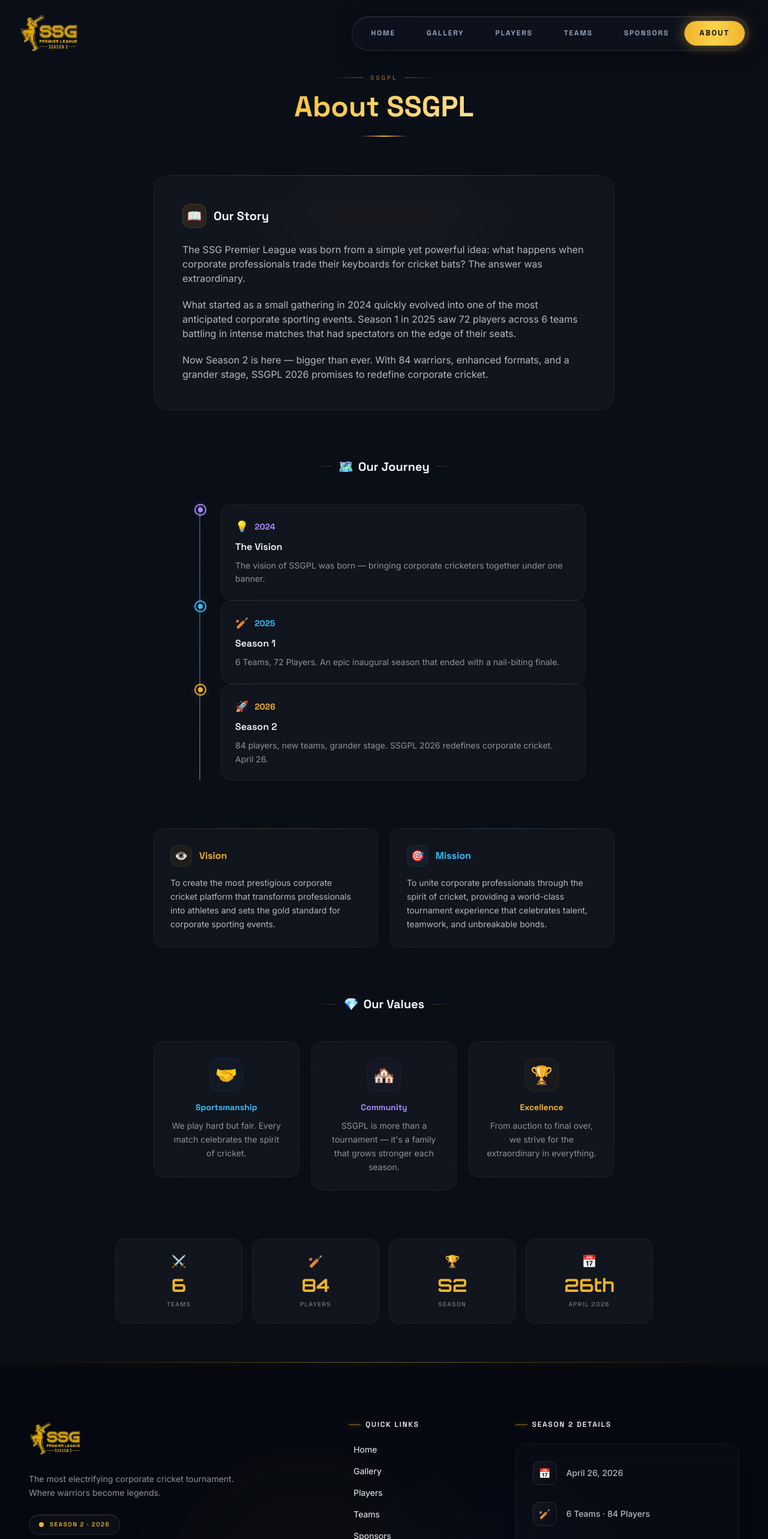
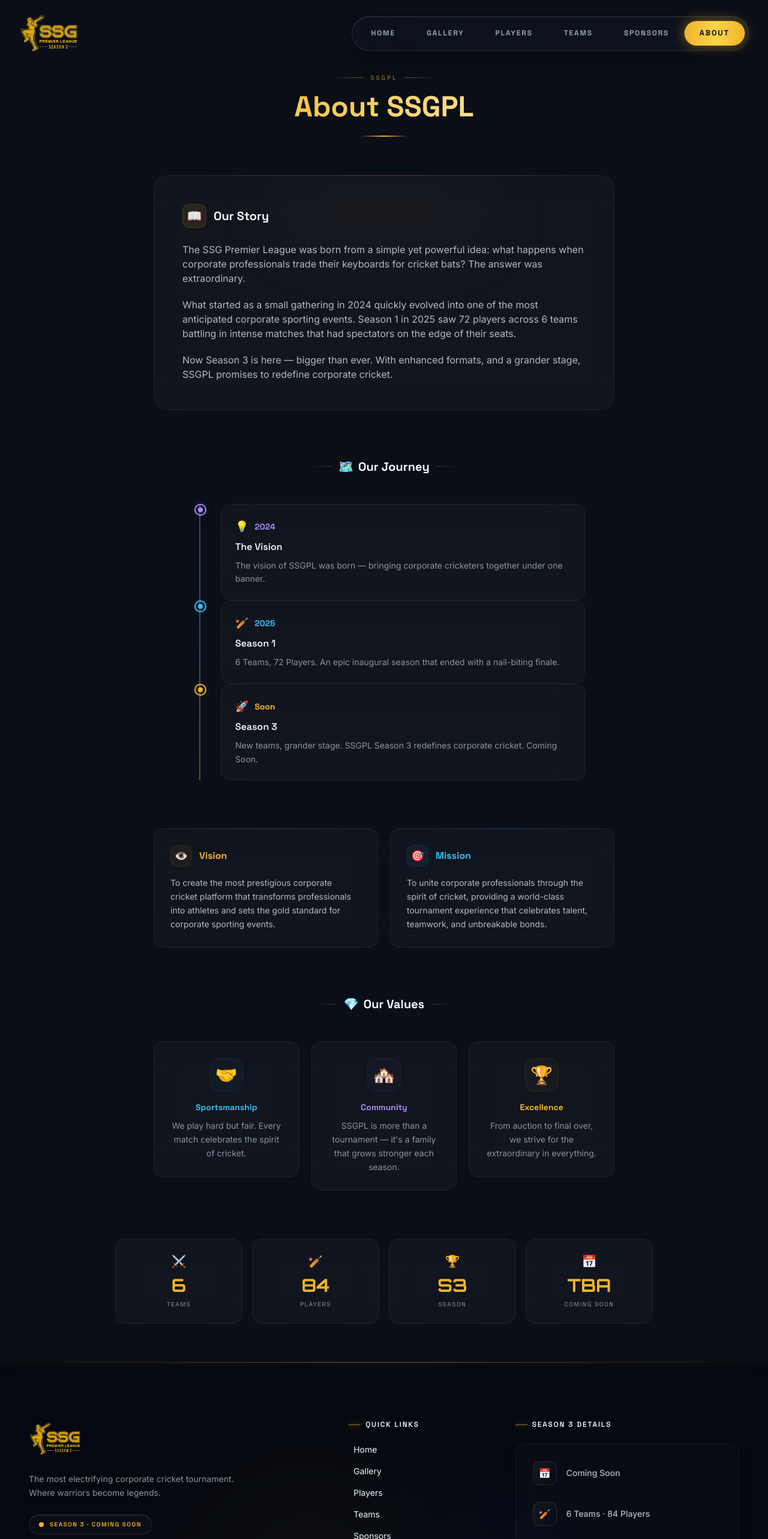
Before and after one commit to M5Patel/SSG, a React (Vite) app: page /about in a window 1280 px wide. Shown: the top 2566 px of the page at 60% size. Built offline with nearby package versions, Linux system fonts and the light colour scheme; the HTML template or start-up script is replaced by a standard one.

Commit message:
Update to Season 3 Coming Soon

```diff
--- a/src/components/Footer.jsx
+++ b/src/components/Footer.jsx
@@ -86,7 +86,7 @@ const Footer = () => {
                 <span className="animate-ping absolute inline-flex h-full w-full rounded-full bg-[#f0b429] opacity-60" />
                 <span className="relative inline-flex rounded-full h-2 w-2 bg-[#f0b429]" />
               </span>
-              Season 2 · 2026
+              Season 3 · Coming Soon
             </span>
           </motion.div>
 
@@ -114,13 +114,13 @@ const Footer = () => {
           <motion.div variants={itemVariants}>
             <h4 className="font-heading font-semibold text-xs text-[#f0f6fc] mb-6 tracking-[0.15em] uppercase flex items-center gap-2">
               <span className="w-5 h-[1px] bg-[#f0b429]/60 shadow-[0_0_8px_rgba(240,180,41,0.8)]" />
-              Season 2 Details
+              Season 3 Details
             </h4>
 
             {/* Glass Container for details */}
             <div className="space-y-3 font-body text-sm bg-white/[0.02] border border-white/5 p-5 rounded-2xl backdrop-blur-lg shadow-xl shadow-black/20">
               {[
-                { icon: '📅', label: 'April 26, 2026' },
+                { icon: '📅', label: 'Coming Soon' },
                 { icon: '🏏', label: '6 Teams · 84 Players' },
                 { icon: '🏆', label: 'Where Legends Are Born' },
               ].map((item, i) => (
--- a/src/components/Navbar.jsx
+++ b/src/components/Navbar.jsx
@@ -143,7 +143,7 @@ const Navbar = () => {
               >
                 <div className="px-6 py-2 rounded-full border border-[#f0b429]/30 bg-[#f0b429]/10 backdrop-blur-md shadow-[inset_0_1px_1px_rgba(240,180,41,0.2)]">
                   <span className="text-[#f0b429] font-heading text-[12px] font-bold tracking-[0.2em] uppercase">
-                    Season 2 · 2026
+                    Season 3 · Coming Soon
                   </span>
                 </div>
               </motion.div>
--- a/src/pages/About.jsx
+++ b/src/pages/About.jsx
@@ -12,7 +12,7 @@ const pageVariants = {
 const timeline = [
   { year: '2024', title: 'The Vision', desc: 'The vision of SSGPL was born — bringing corporate cricketers together under one banner.', color: '#a78bfa', icon: '💡' },
   { year: '2025', title: 'Season 1', desc: '6 Teams, 72 Players. An epic inaugural season that ended with a nail-biting finale.', color: '#38bdf8', icon: '🏏' },
-  { year: '2026', title: 'Season 2', desc: '84 players, new teams, grander stage. SSGPL 2026 redefines corporate cricket. April 26.', color: '#f0b429', icon: '🚀' },
+  { year: 'Soon', title: 'Season 3', desc: 'New teams, grander stage. SSGPL Season 3 redefines corporate cricket. Coming Soon.', color: '#f0b429', icon: '🚀' },
 ];
 
 const values = [
@@ -56,8 +56,8 @@ const About = () => (
                 intense matches that had spectators on the edge of their seats.
               </p>
               <p>
-                Now Season 2 is here — bigger than ever. With 84 warriors, enhanced formats, and a
-                grander stage, SSGPL 2026 promises to redefine corporate cricket.
+                Now Season 3 is here — bigger than ever. With enhanced formats, and a
+                grander stage, SSGPL promises to redefine corporate cricket.
               </p>
             </div>
           </div>
@@ -176,8 +176,8 @@ const About = () => (
         {[
           { value: '6', label: 'Teams', icon: '⚔️' },
           { value: '84', label: 'Players', icon: '🏏' },
-          { value: 'S2', label: 'Season', icon: '🏆' },
-          { value: '26th', label: 'April 2026', icon: '📅' },
+          { value: 'S3', label: 'Season', icon: '🏆' },
+          { value: 'TBA', label: 'Coming Soon', icon: '📅' },
         ].map((s, i) => (
           <motion.div key={s.label}
             initial={{ opacity: 0, y: 20 }}
--- a/src/pages/Home.jsx
+++ b/src/pages/Home.jsx
@@ -6,7 +6,7 @@ import CountUp from 'react-countup';
 // Code-split ThreeJS components to improve initial load performance
 const ThreeBackground = React.lazy(() => import('../components/ThreeBackground'));
 
-import CountdownTimer from '../components/CountdownTimer';
+// import CountdownTimer from '../components/CountdownTimer';
 import ScrollReveal from '../components/ScrollReveal';
 import CommitteeCard from '../components/CommitteeCard';
 import teamsData from '../data/teams.json';
@@ -181,14 +181,14 @@ const Home = () => (
 
         <motion.div initial={{ opacity: 0, y: 20 }} animate={{ opacity: 1, y: 0 }} transition={{ delay: 0.1, duration: 0.8 }} className="inline-block mb-4 sm:mb-6">
           <span className="font-heading text-[10px] sm:text-xs font-medium tracking-[0.25em] uppercase px-4 py-2 rounded-full border border-yellow-500/30 text-yellow-300 bg-yellow-900/10 backdrop-blur-md shadow-[0_0_20px_rgba(234,179,8,0.15)]">
-            Season 2 · April 26, 2026
+            Season 3 · Coming Soon
           </span>
         </motion.div>
 
         <motion.h1 initial={{ opacity: 0, y: 20 }} animate={{ opacity: 1, y: 0 }} transition={{ delay: 0.2, duration: 0.8 }} className="font-display font-black text-4xl sm:text-5xl md:text-6xl lg:text-7xl mb-3 sm:mb-4 leading-[1.1] tracking-tight drop-shadow-[0_0_30px_rgba(234,179,8,0.3)]">
-          <span className="bg-gradient-to-r from-yellow-100 via-yellow-400 to-amber-500 bg-clip-text text-transparent">SSGPL CRICKET</span>
+          <span className="bg-gradient-to-r from-yellow-100 via-yellow-400 to-amber-500 bg-clip-text text-transparent">SSGPL SEASON 3</span>
           <br />
-          <span className="bg-gradient-to-r from-yellow-300 via-amber-500 to-orange-500 bg-clip-text text-transparent">TOURNAMENT</span>
+          <span className="bg-gradient-to-r from-yellow-300 via-amber-500 to-orange-500 bg-clip-text text-transparent uppercase tracking-widest mt-2 block">COMING SOON</span>
         </motion.h1>
 
         <motion.p initial={{ opacity: 0, y: 15 }} animate={{ opacity: 1, y: 0 }} transition={{ delay: 0.3, duration: 0.6 }} className="font-body text-sm sm:text-base md:text-lg text-[#a1a1aa] italic mb-1 font-light">
@@ -199,9 +199,7 @@ const Home = () => (
           6 Elite Teams · 84 Warriors · One Trophy
         </motion.p>
 
-        <motion.div initial={{ opacity: 0, scale: 0.95 }} animate={{ opacity: 1, scale: 1 }} transition={{ delay: 0.5, duration: 0.6 }} className="mb-8 relative z-20">
-          <CountdownTimer />
-        </motion.div>
+        {/* Timer Removed for Season 3 Coming Soon */}
 
         <motion.div initial={{ opacity: 0, y: 20 }} animate={{ opacity: 1, y: 0 }} transition={{ delay: 0.6, duration: 0.6 }} className="flex flex-col sm:flex-row items-center justify-center gap-3 sm:gap-4 relative z-20 mb-8 sm:mb-12">
           <Link to="/members" className="px-6 py-2.5 rounded-xl bg-gradient-to-r from-yellow-500 to-amber-600 hover:from-yellow-400 hover:to-amber-500 text-[#050505] font-heading font-bold text-xs tracking-widest uppercase transition-all duration-300 hover:shadow-[0_0_20px_rgba(234,179,8,0.4)] w-full sm:w-auto">
@@ -232,8 +230,8 @@ const Home = () => (
       <div className="grid grid-cols-2 md:grid-cols-4 gap-3 sm:gap-4">
         <StatCard value={6} label="Teams" icon="⚔️" delay={0} />
         <StatCard value={84} label="Players" icon="🏏" delay={0.1} />
-        <StatCard value="S2" label="Season" icon="🏆" delay={0.2} />
-        <StatCard value="26th" label="April 2026" icon="📅" delay={0.3} />
+        <StatCard value="S3" label="Season" icon="🏆" delay={0.2} />
+        <StatCard value="TBA" label="Date" icon="📅" delay={0.3} />
       </div>
     </section>
 
@@ -268,7 +266,7 @@ const Home = () => (
             <h2 className="font-display text-2xl sm:text-3xl md:text-4xl mb-6 bg-gradient-to-r from-yellow-200 via-yellow-400 to-amber-500 bg-clip-text text-transparent drop-shadow-[0_0_10px_rgba(234,179,8,0.2)]">Match Schedule</h2>
             <div className="inline-flex flex-wrap items-center justify-center gap-2 px-5 py-2.5 rounded-2xl bg-[#0a0a0a]/60 backdrop-blur-md border border-yellow-500/20 shadow-[0_5px_15px_rgba(234,179,8,0.05)]">
               <span className="text-base opacity-80">📅</span>
-              <span className="font-heading font-semibold text-xs sm:text-sm text-yellow-100 tracking-wide">April 26, 2026</span>
+              <span className="font-heading font-semibold text-xs sm:text-sm text-yellow-100 tracking-wide">Coming Soon</span>
               <div className="flex items-center gap-1.5 ml-2 bg-yellow-500/10 px-2 py-1 rounded-full border border-yellow-500/30">
                 <span className="w-1.5 h-1.5 rounded-full bg-yellow-400 animate-pulse shadow-[0_0_5px_rgba(234,179,8,0.8)]" />
                 <span className="text-[9px] font-heading text-yellow-300 uppercase tracking-widest font-semibold">Match Day</span>
```
Also changed, not shown: 50 other files (tests, documents, lock files or other folders).
